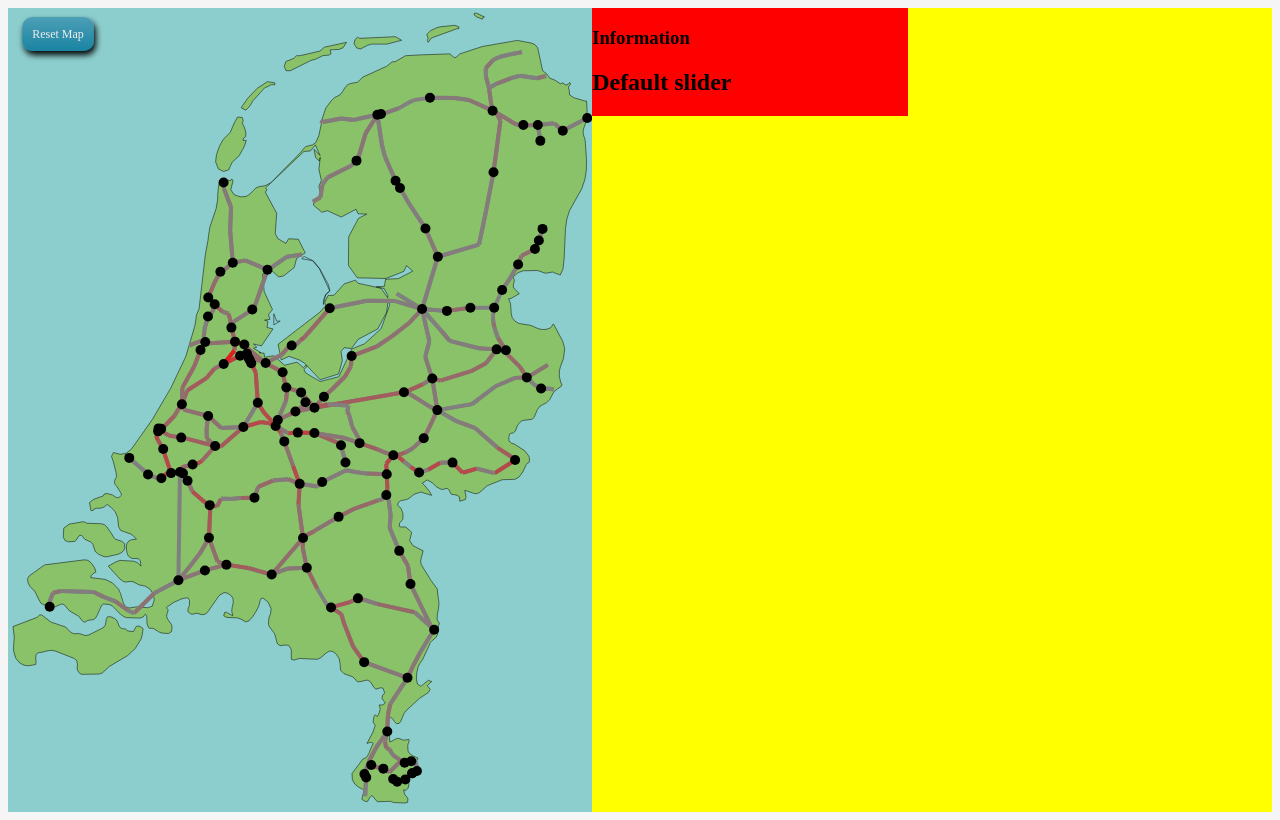
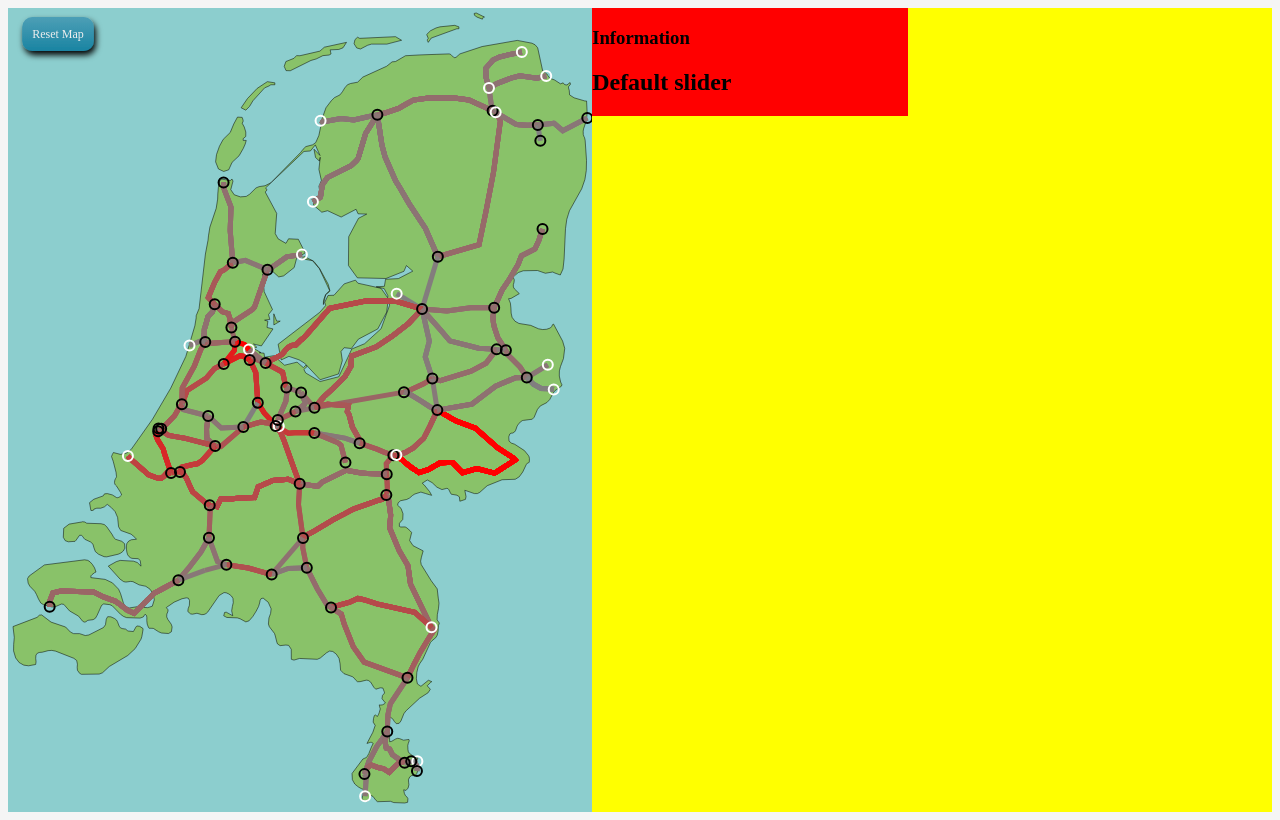
Before and after one commit to fpk47/IN4086-Data-Visualisation, a website: page connections.html in a window 1280 px wide. Drawn offline with nearby package versions, Linux system fonts and the light colour scheme.

Commit message:
Updated IJsselmeer. Got opview connections aggregated

```diff
--- a/button.js
+++ b/button.js
@@ -19,12 +19,10 @@ function button() {
       rect = null;
 
   function my() {
-	  console.log("my called");
     // set defaults
     g = container || d3.select('svg').append('g')
         .attr('class', 'button')
         .attr('transform', 'translate(' + [width / 2, height / 2] + ")");
-    console.log(g);
     text = text || g.append('text').text('Hello, world!');
 
     defs = g.append('defs');
--- a/connections.html
+++ b/connections.html
@@ -21,6 +21,7 @@
 	</div>
 </div>
 
+<script src="js/utils.js"></script>
 <script src="connections.js"></script>
 <script src="customSlider.js"></script>
 </body>
--- a/connections.js
+++ b/connections.js
@@ -61,18 +61,39 @@ function join(lookupTable, mainTable, lookupKey, mainKey, isInner, select) {
     return output;
 }
 
+function objectEquals(obj1, obj2) {
+	var res = true;
+	Object.keys(obj1).forEach(function (key) {
+		res &= obj1[key] === obj2[key];
+	});
+	return res;
+}
+
 var conns = d3.csv("data/connections0.csv", function(dataConns) {
+	// Add connection Den Haag HS - Den Haag NOI, it does not adhere to triangle inequality
+	dataConns.push({s1:"gv",s2:"laa"});
+	// Remove connection Rotterdam Centraal - Roosendaal, it does not adhere to triangle inequality
+	var target = {s1:"rsd",s2:"rtd"};
+	for (var i = 0; i < dataConns.length; i++) {
+		if (objectEquals(target, dataConns[i])) {
+			dataConns.splice(i, 1);
+			break;
+		}
+	}
+
 	var stats = d3.csv("data/stations-nl-2016-02.csv", function(dataStats) {
 		dataStats.forEach(function(d) {
 			d.geo_lat = +d.geo_lat;
 			d.geo_lng = +d.geo_lng;
 		});
-
-		//getJoinAndRender(dataStats, dataConns);
-
 		var m = d3.json("data/mapNetherlandsDetail.json", function(map) {
 			var m2 = d3.json("data/ijsselmeer.json", function(meer) {
 				var info = d3.csv("data/filteredData.csv", function(dataInfo) {
+					dataInfo.forEach(function(d) {
+						d.START_DATE = parseDate(d.START_DATE);
+						d.PRED_END_DATE = parseDate(d.PRED_END_DATE);
+						d.REAL_END_DATE = parseDate(d.REAL_END_DATE);
+					});
 					getJoinAndRender(dataStats, dataConns, map, meer, dataInfo);
 				});
 			});
@@ -82,6 +103,7 @@ var conns = d3.csv("data/connections0.csv", function(dataConns) {
 
 function contains(array, object, keys) {
 	//var found = false;
+	if (object. s1 )
 	for (var i = 0; i < array.length; i++) {
 	var d = array[i];
 		var res = true;
@@ -92,6 +114,7 @@ function contains(array, object, keys) {
 			return res;
 		}
 	}
+	return false;
 }
 
 function getJoinAndRender(stations, connections, map, meer, dataInfo) {
@@ -100,7 +123,8 @@ function getJoinAndRender(stations, connections, map, meer, dataInfo) {
 	        s1: connection.s1,
 	        s2: connection.s2,
 	        s1_lat: (station !== undefined) ? station.geo_lat : null,
-	        s1_lng: (station !== undefined) ? station.geo_lng : null
+	        s1_lng: (station !== undefined) ? station.geo_lng : null,
+    		disruptions: []
 	    };
 	});
 
@@ -117,12 +141,52 @@ function getJoinAndRender(stations, connections, map, meer, dataInfo) {
 	    };
 	});
 
+	// Make a selection of stations without 'stoptrein' stations
 	var intercityStations = [];
 	stations.forEach(function(d) {
 		if ( d.type != "stoptreinstation" ){
 			intercityStations.push(d);
 		}
 	});
+	// Select end points of lines
+	var endStations = [];
+	var endpointCounter = new Map();
+	resultFull.forEach(function(conn) {
+		if (endpointCounter.get(conn.s1) != null) {
+			var entry = endpointCounter.get(conn.s1);
+			entry++;
+			endpointCounter.set(conn.s1, entry);
+		}
+		else {
+			endpointCounter.set(conn.s1, 1);
+		}
+		if (endpointCounter.get(conn.s2) != null) {
+			var entry = endpointCounter.get(conn.s2);
+			entry++;
+			endpointCounter.set(conn.s2, entry);
+		}
+		else {
+			endpointCounter.set(conn.s2, 1);
+		}
+	});
+	var tempStations = [];
+	var junctions = [];
+	stations.forEach(function(stat) {
+		if (endpointCounter.get(stat.code) == 1) {
+			endStations.push(stat);
+		}
+		if (endpointCounter.get(stat.code) != null) {
+			tempStations.push(stat);
+		}
+		if (endpointCounter.get(stat.code) > 2) {
+			junctions.push(stat);
+		}
+	});
+	var topStations = endStations.concat(junctions);
+	// Switch arrays around, just for testing
+	//intercityStations = endStations;
+	intercityStations = topStations;
+	//intercityStations = [];
 
 	var incidentCounterMax = 1;
 	var linesInfoMap = new Map();
@@ -170,8 +234,13 @@ function getJoinAndRender(stations, connections, map, meer, dataInfo) {
 		linesInfo.push(linesInfoMap.get(key));
 		key = itter.next().value;
 	}
-
-	resultFull = resultFull.concat(linesInfo);
+	for (let c in resultFull) {
+		if (!contains(linesInfo, resultFull[c], ["s1","s2"]))
+			linesInfo.push(resultFull[c]);
+	}
+	//resultFull = resultFull.concat(linesInfo);
+	resultFull = linesInfo;
+	var topViewLines = aggregate(resultFull, endpointCounter);
 
 	radius = 5;
 	var height = 800;
@@ -200,11 +269,18 @@ function getJoinAndRender(stations, connections, map, meer, dataInfo) {
 		});
 	});
 
+	var incidentCounterMaxTopView = Number.MIN_VALUE;
+	var incidentCounterMinTopView = Number.MAX_VALUE;
+	topViewLines.forEach(function(path) {
+		incidentCounterMaxTopView = Math.max(incidentCounterMaxTopView, path.disruptions.length);
+		incidentCounterMinTopView = Math.min(incidentCounterMinTopView, path.disruptions.length);
+	});
+
 	var diff = (maxY - minY) / (maxX - minX);
 	//var diff = (maxX - minX) / (maxY - minY);
 	var width = diff * height;
 
-	var zoom = d3.behavior.zoom()
+	zoom = d3.behavior.zoom()
     .translate([0, 0])
     .scale(1)
     .scaleExtent([1, 14])
@@ -215,8 +291,7 @@ function getJoinAndRender(stations, connections, map, meer, dataInfo) {
 										.attr("height", height)
 										.attr("id", "vis")
 										.call(zoom)
-											.append("g");
-
+										.append("g");
 
 	var linearScaleX = d3.scale.linear()
 						.domain([minX,maxX])
@@ -226,7 +301,11 @@ function getJoinAndRender(stations, connections, map, meer, dataInfo) {
 						.range([height-radius,radius]);
 
 	var colorScale = d3.scale.linear()
-						.domain([0,incidentCounterMax])
+						.domain([1,incidentCounterMax])
+						.range(["grey","#FF0000"]);
+
+	var colorScaleTopView = d3.scale.linear()
+						.domain([incidentCounterMinTopView,incidentCounterMaxTopView])
 						.range(["grey","#FF0000"]);
 
 	linearScaleDisruptions = d3.scale.linear()
@@ -245,19 +324,47 @@ function getJoinAndRender(stations, connections, map, meer, dataInfo) {
 					.attr("stroke-width", 0.5)
 					.attr("fill", "rgb(137,194,105)");
 	});
-	meer.coordinates.forEach(function(polygon) {
+	meer.polygons.forEach(function(polygon) {
 		mapLinesContainer.append("path")
-					.attr("d", lineFunction(polygon))
+					.attr("d", lineFunction(polygon.coordinates))
 					.attr("stroke", "black")
 					.attr("stroke-width", 0.5)
-					.attr("fill", "rgb(140,206,206)");
+					.attr("fill", polygon.type === "water" ? "rgb(140,206,206)" : "rgb(137,194,105)");
 	});
+
+	strokeWidth = 5;
+
+	var lineFunctionLines = d3.svg.line()
+							.x(function(d) {return linearScaleX(+d[0]);})
+							.y(function(d) {return linearScaleY(+d[1]);})
+							.interpolate("step-before");
 
 	var lines = svgContainer
 					.append("g")
+					.selectAll("path")
+					.data(topViewLines);
+	lines.enter()
+		.append("path")
+		.attr("d", function(d) { return lineFunction(d.coordinates); })
+		.on("click", function(d){ return myFunction(d.disruptions);})
+		.on("mouseover", function(d) {
+			d3.select(this).transition().duration(500).attr("stroke", "orange");
+		})
+		.on("mouseout", function(d) {
+			d3.select(this).transition()
+						.duration(200)
+						.attr("stroke",function(d) { return colorScaleTopView(d.disruptions.length); });
+		})
+		.attr("stroke", function(d) { return colorScaleTopView(d.disruptions.length); })
+		.attr("stroke-width", strokeWidth)
+		.attr("fill", "none");
+	//});
+
+	/*var lines = svgContainer
+					.append("g")
 					.selectAll("line")
 					.data(resultFull);
-	strokeWidth = 4;
+
 	lines.enter()
 	    .append("line")
 	    .on("click", function(d){ return myFunction(d.disruptions);})
@@ -266,8 +373,14 @@ function getJoinAndRender(stations, connections, map, meer, dataInfo) {
 		.attr("x2", function(d){ return linearScaleX(d.s2_lng);})
 		.attr("y2", function(d){ return linearScaleY(d.s2_lat);})
 		//.attr("stroke-width", function(d) {return linearScaleDisruptions(d.disruptions.length);})
+		.on("mouseover", function(d) {
+			d3.select(this).transition().duration(500).attr("stroke", "orange");
+		})
+		.on("mouseout", function(d) {
+			d3.select(this).transition().duration(200).attr("stroke", colorScale(d.disruptions.length));
+	    })
 		.attr("stroke-width", strokeWidth)
-		.attr("stroke", function(d){ return colorScale(d.disruptions.length);});
+		.attr("stroke", function(d) { return colorScale(d.disruptions.length);});*/
 
 	var circles =  svgContainer
 						.append("g")
@@ -276,8 +389,9 @@ function getJoinAndRender(stations, connections, map, meer, dataInfo) {
 
 	circles.enter()
 		.append("circle")
-		.style("fill", function(d) {
-			return d.type != "stoptreinstation" ? "black" : "white";
+		.style("fill-opacity", function(d) {
+			return 0;
+			//return d.type != "stoptreinstation" ? "black" : "white";
 		})
 		.on("mouseover", function(d) {
 		      var g = d3.select("#vis").select("g"); // The node
@@ -291,6 +405,10 @@ function getJoinAndRender(stations, connections, map, meer, dataInfo) {
 	    .attr("cx", function(d){return linearScaleX(d.geo_lng);})
 	    .attr("cy", function(d){return linearScaleY(d.geo_lat);})
 	    .attr("r",radius)
+	    .style("stroke", function(d) {
+			return d.type != "stoptreinstation" ? "black" : "white";
+		})
+		.style("stroke-width", 2)
 	    .on("mouseout", function() {
 			// Remove the info text on mouse out.
 			d3.select("#vis").select('text.info').remove();
@@ -312,27 +430,23 @@ function getJoinAndRender(stations, connections, map, meer, dataInfo) {
 }
 
 function zoomed() {
-	/*svgContainer.attr("transform", "translate(" + d3.event.translate + ")scale(" + d3.event.scale + ")");
-
-	svgContainer.selectAll("circle").attr("r", radius / d3.event.scale);
-	svgContainer.selectAll("line").attr("stroke-width", function(d) {
-		return strokeWidth / d3.event.scale;
-	});*/
 	setTranslateScale(d3.event.translate, d3.event.scale);
 }
 
 function setTranslateScale(translate, scale) {
 	svgContainer.attr("transform", "translate(" + translate + ")scale(" + scale + ")");
-	/*	svgContainer.selectAll("circle").forEach(function (d) {
-			d.attr("r", 2 / d3.event.scale);
-		});*/
-		svgContainer.selectAll("circle").attr("r", radius / scale);
-		svgContainer.selectAll("line").attr("stroke-width", function(d) {
-			//return linearScaleDisruptions(d.disruptions.length)/ d3.event.scale;
-			return strokeWidth / scale;
-		});
+	svgContainer.selectAll("circle").attr("r", radius / scale);
+	svgContainer.selectAll("line").attr("stroke-width", function(d) {
+		return strokeWidth / scale;
+	});
 }
 
 function resetMap() {
-	setTranslateScale("0,0", "1");
+	zoom.scale(1);
+	zoom.translate([0, 0]);
+	svgContainer.transition().duration(500).attr('transform', 'translate(' + zoom.translate() + ') scale(' + zoom.scale() + ')')
+	svgContainer.selectAll("circle").attr("r", radius);
+	svgContainer.selectAll("line").attr("stroke-width", function(d) {
+		return strokeWidth;
+	});
 }
--- a/data/ijsselmeer.json
+++ b/data/ijsselmeer.json
@@ -1,10 +1,13 @@
 {
 	"type":"Polygon",
 	"source":"http://gadm.geovocab.org/id/1/2078/geometry_1km.html",
-	"coordinates":
-		[
+	"polygons":
+	[
+		{
+			"type":"water",
+			"coordinates":
 			[
-				[5.0002,52.3494],
+			[5.0002,52.3494],
 				[5.0105,52.3503],
 				[4.9617,52.3654],
 				[4.9838,52.3691],
@@ -110,14 +113,22 @@
 				[5.0358,52.3334],
 				[5.0327,52.3477],
 				[5.0002,52.3494]
-			],
+			]
+		},
+		{
+		"type":"land",
+		"coordinates":
 			[
 				[5.1409,52.462],
 				[5.1173,52.462],
 				[5.0979,52.4879],
 				[5.0982,52.4484],
 				[5.1409,52.462]
-			],
+			]
+		},
+		{
+		"type":"land",
+		"coordinates":
 			[
 				[5.4452,52.5558],
 				[5.4689,52.5657],
@@ -138,5 +149,6 @@
 				[5.4304,52.5208],
 				[5.4452,52.5558]
 			]
-		]
+		}
+	]
 }
--- /dev/null
+++ b/js/utils.js
@@ -0,0 +1,180 @@
+function aggregate(input, connectionCount) {
+	var res = [];
+	var connections = input.slice(0);
+
+	// Find an outer edge to start with
+	var first;
+	var keyIter = connectionCount.keys();
+	for (let key of keyIter) {
+		if (connectionCount.get(key) == 1) {
+			first = key;
+			break;
+		}
+	}
+
+	var working = first;
+	var todo = [{start:working, edge:connections[findConnected(working, connections)[0]]}];
+	var finished = [];
+
+	while (todo.length > 0) {
+		if (todo[0].start === todo[0].edge.s1)
+			working = todo[0].edge.s2;
+		else
+			working = todo[0].edge.s1;
+
+		var newConn = [todo[0].edge];
+		connections.splice(findConnectionIndex(todo[0].edge.s1, todo[0].edge.s2, connections), 1);
+
+		// Remove from todo
+		finished.push(todo[0].edge.s1+"-"+todo[0].edge.s2);
+		todo.splice(0,1);
+		while (connectionCount.get(working) <= 2) {
+			var next = findConnected(working, connections);
+			if (next.length == 0) {
+				break;
+			}
+			newConn.push(connections[next[0]]);
+
+			if (connections[next[0]].s1 === working)
+				working = connections[next[0]].s2;
+			else
+				working = connections[next[0]].s1;
+
+			// remove connection
+			connections.splice(next[0], 1);
+		}
+		res.push(newConn);
+		var newTodo = findConnected(working, connections);
+		// check if the other side is already added to todo
+		newTodo.forEach(function(td) {
+			var other;
+			if (working === connections[td].s1)
+				other = connections[td].s2;
+			else
+				other = connections[td].s1;
+
+			var found = false;
+			for (let i in todo ) {
+				found |= todo[i].edge.s1 === connections[td].s1 &&
+							todo[i].edge.s2 === connections[td].s2;
+			}
+			if (!found) {
+				if (finished.indexOf(connections[td].s1+"-"+connections[td].s2) == -1) {
+					todo.push({start:working, edge:connections[td]});
+				}
+			}
+			var iFound = -1;
+			for (let i in todo ) {
+				if (todo[i].edge.s1 === newConn[newConn.length-1].s1 &&
+							todo[i].edge.s2 === newConn[newConn.length-1].s2)
+					iFound = i;
+			}
+			if (iFound != -1)
+				todo.splice(iFound, 1);
+		});
+	}
+	return sanitize(res);
+}
+
+function sanitize(bigConnections) {
+	var res = [];
+
+	for (let q in bigConnections) {
+		var track = bigConnections[q];
+
+		var coordinates = [];
+		if (track.length == 1) {
+			coordinates.push([track[0].s1_lng, track[0].s1_lat]);
+			coordinates.push([track[0].s2_lng, track[0].s2_lat]);
+		}
+		else {
+
+			var prevCode;
+			for (var i = 0; i < track.length; i++) {
+				var edge = track[i];
+				if (i == 1) {
+					if (edge.s1 === track[0].s1) {
+						coordinates.push([track[0].s2_lng, track[0].s2_lat]);
+						coordinates.push([edge.s1_lng, edge.s1_lat]);
+						coordinates.push([edge.s2_lng, edge.s2_lat]);
+						prevCode = edge.s2;
+					}
+					else if (edge.s1 === track[0].s2) {
+						coordinates.push([track[0].s1_lng, track[0].s1_lat]);
+						coordinates.push([edge.s1_lng, edge.s1_lat]);
+						coordinates.push([edge.s2_lng, edge.s2_lat]);
+						prevCode = edge.s2;
+					}
+					else if (edge.s2 === track[0].s1) {
+						coordinates.push([track[0].s2_lng, track[0].s2_lat]);
+						coordinates.push([edge.s2_lng, edge.s2_lat]);
+						coordinates.push([edge.s1_lng, edge.s1_lat]);
+						prevCode = edge.s1;
+					}
+					else if (edge.s2 === track[0].s2) {
+						coordinates.push([track[0].s1_lng, track[0].s1_lat]);
+						coordinates.push([edge.s2_lng, edge.s2_lat]);
+						coordinates.push([edge.s1_lng, edge.s1_lat]);
+						prevCode = edge.s1;
+					}
+				}
+				else {
+					if (edge.s1 === prevCode) {
+						coordinates.push([edge.s2_lng, edge.s2_lat]);
+						prevCode = edge.s2;
+					}
+					else {
+						coordinates.push([edge.s1_lng, edge.s1_lat]);
+						prevCode = edge.s1;
+					}
+				}
+			}
+		}
+		var disruptions = [];
+		for (var i = 0; i < track.length; i++) {
+			var dis = track[i].disruptions;
+			for (var d = 0; d < dis.length; d++) {
+				var found = false;
+				for (var z = 0; z < disruptions.length; z++) {
+					found |= disruptions[z].ID === dis[d].ID;
+				}
+				if (!found) {
+					disruptions.push(dis[d]);
+				}
+			}
+		res.push({coordinates:coordinates, disruptions:disruptions});
+		}
+	}
+	return res;
+}
+
+function findConnected(code, connections) {
+	var res = [];
+	for (var i = 0; i < connections.length; i++) {
+		if (connections[i].s1 === code || connections[i].s2 === code) {
+			res.push(i);
+		}
+	}
+	return res;
+}
+
+function findConnectionIndex(c1, c2, connections) {
+	for (var i = 0; i < connections.length; i++) {
+		var conn = connections[i];
+		if ((conn.s1 === c1 && conn.s2 === c2) ||
+				(conn.s1 === c2 && conn.s2 === c1)) {
+			return i;
+		}
+	}
+}
+
+function equalsConnection(c1, c2) {
+	return c1.s1 === c2.s1 && c1.s2 === c2.s2;
+}
+
+function parseDate(input) {
+	var parts = input.split(" ");
+	var p = parts[0].split("/");
+	var str = p[1]+"/"+p[0]+"/"+p[2] + " " + parts[1];
+	return new Date(str);
+}
```
